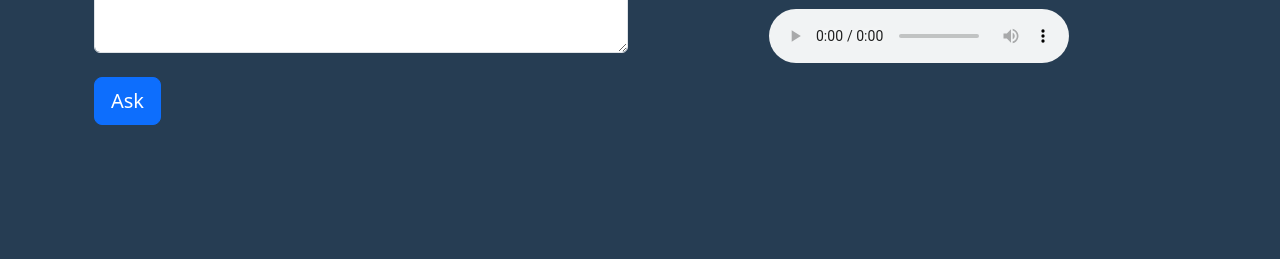
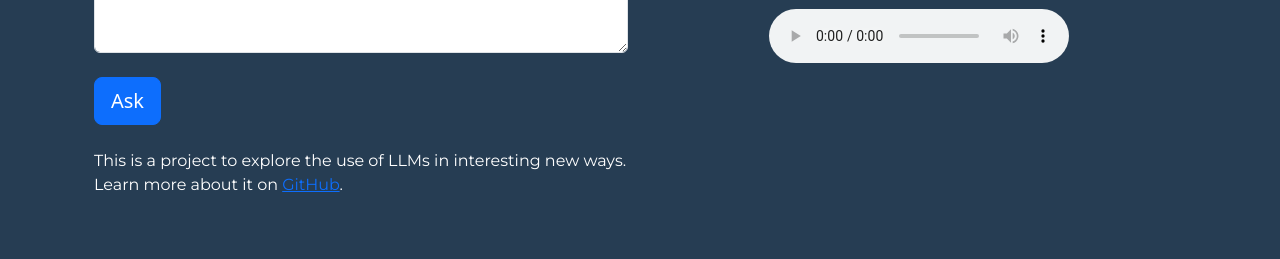
Before and after one commit to khalua/zoltar, a Flask app: page / in a window 1280 px wide. Shown: the part 541-800 px from the top of the page. Run offline with Flask 3, Linux system fonts and the light colour scheme; some libraries are stand-ins or nearby versions.

Commit message:
added link to GitHub

```diff
--- a/templates/index.html
+++ b/templates/index.html
@@ -27,6 +27,8 @@
                                 <span class="spinner-border spinner-border-sm d-none" role="status" aria-hidden="true" id="spinner"></span>
                                 </button>
                             </form>
+                            <br>
+                            <p>This is a project to explore the use of LLMs in interesting new ways. Learn more about it on <a href="https://github.com/khalua/zoltar">GitHub</a>.</p>
                         </div>
                 </div>
 
```
Also changed, not shown: README.md.
